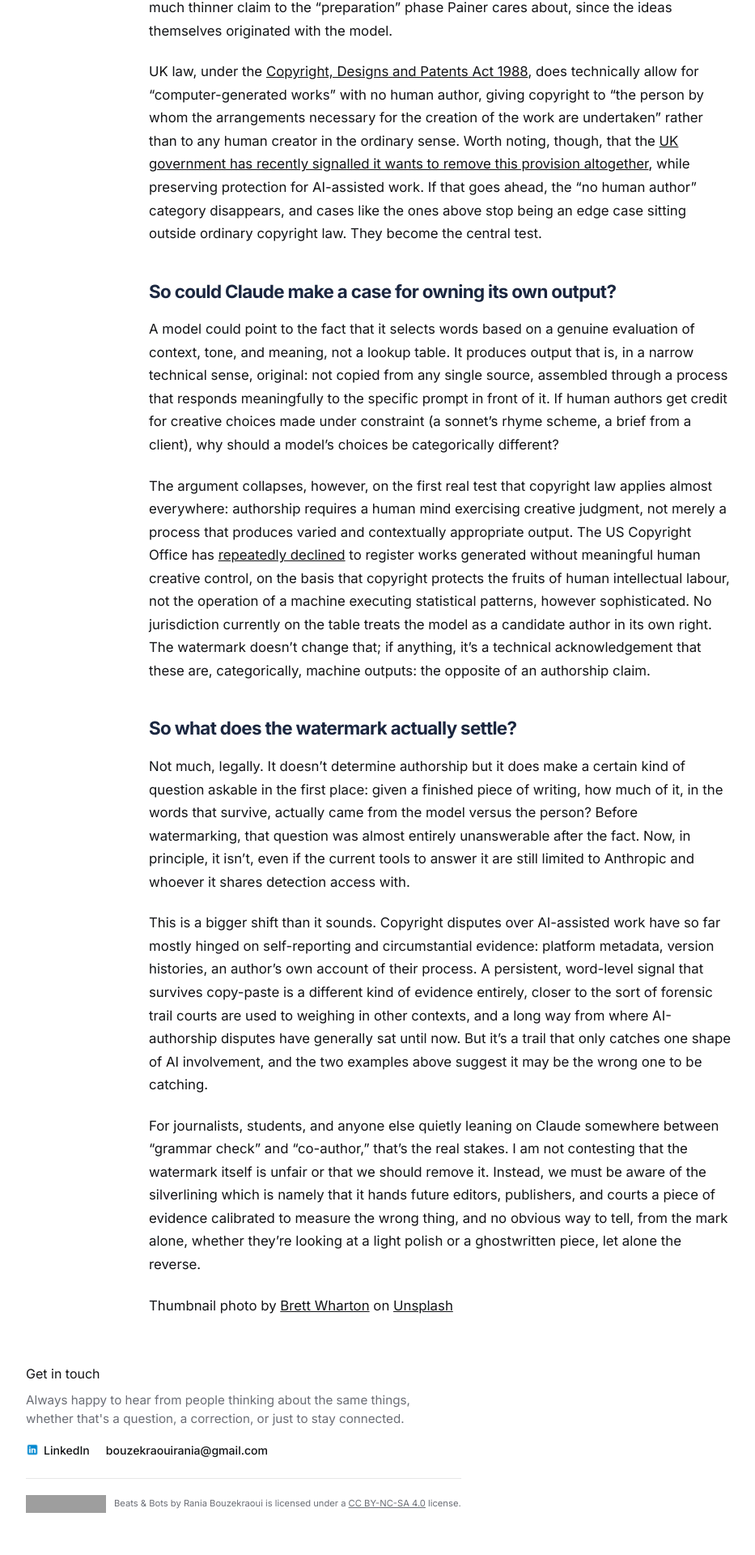
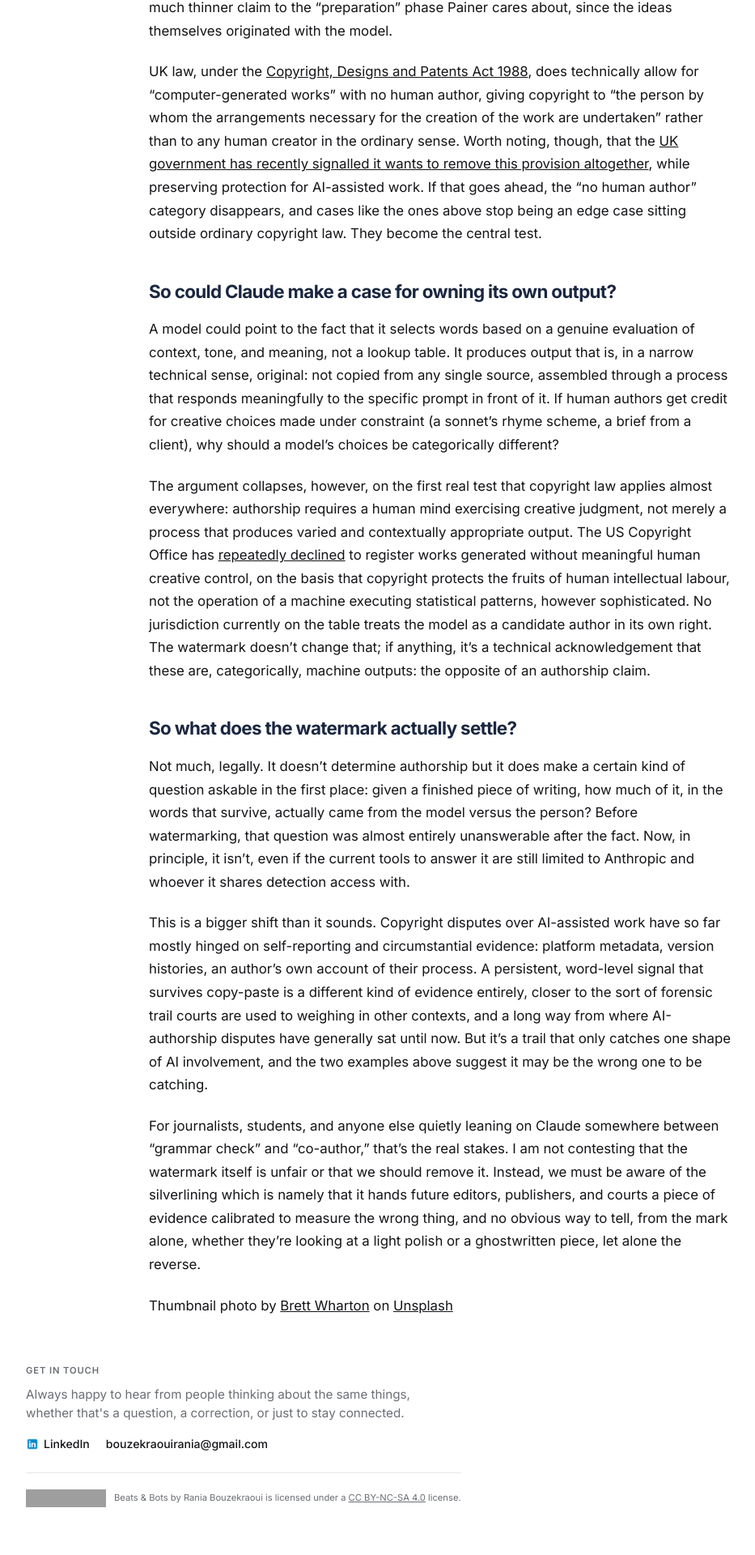
Before and after one commit to raniabouz/beats-and-bots, a Jekyll site: the page built from _posts/2026-08-20-claude-watermark-authorship.markdown, in a window 1280 px wide. Shown: the part 3507-5427 px from the top of the page at 81% size, without its empty margins (96-1029 px from the left). Built offline with Jekyll 4.4.1, drawn with Linux system fonts in a browser that asks for light colours; grey boxes are pictures that could not be loaded.

Commit message:
fix contact heading

```diff
--- a/_layouts/default.html
+++ b/_layouts/default.html
@@ -237,7 +237,7 @@
 <footer id="footer">
   <div class="wrap" style="flex-direction:column; align-items:flex-start; gap:24px;">
     <div>
-      <p class="eyebrow" style="margin:0 0 10px;">Get in touch</p>
+      <p class="label" style="margin:0 0 10px;">Get in touch</p>
       <p style="color:var(--text-mute); font-size:0.95rem; max-width:480px; margin:0 0 16px; line-height:1.5;">
         Always happy to hear from people thinking about the same things, whether that's a question, a correction, or just to stay connected.
       </p>
```
